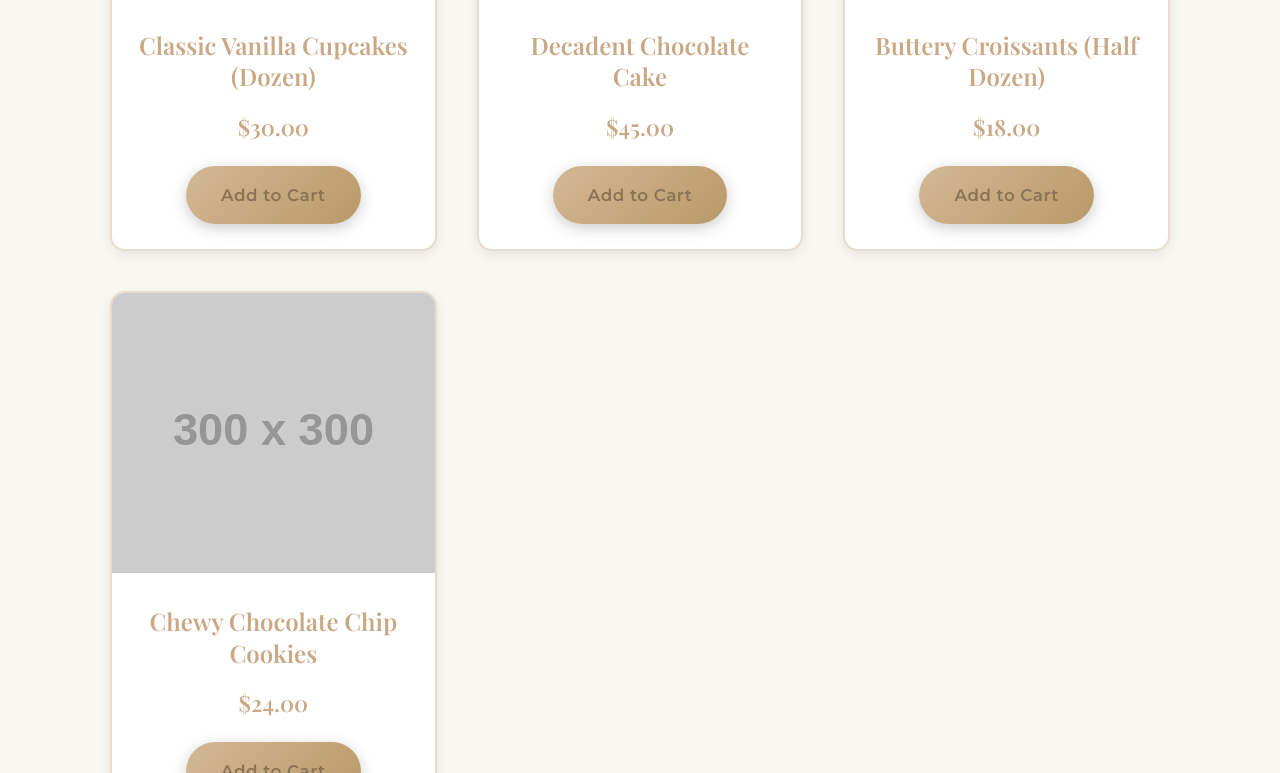
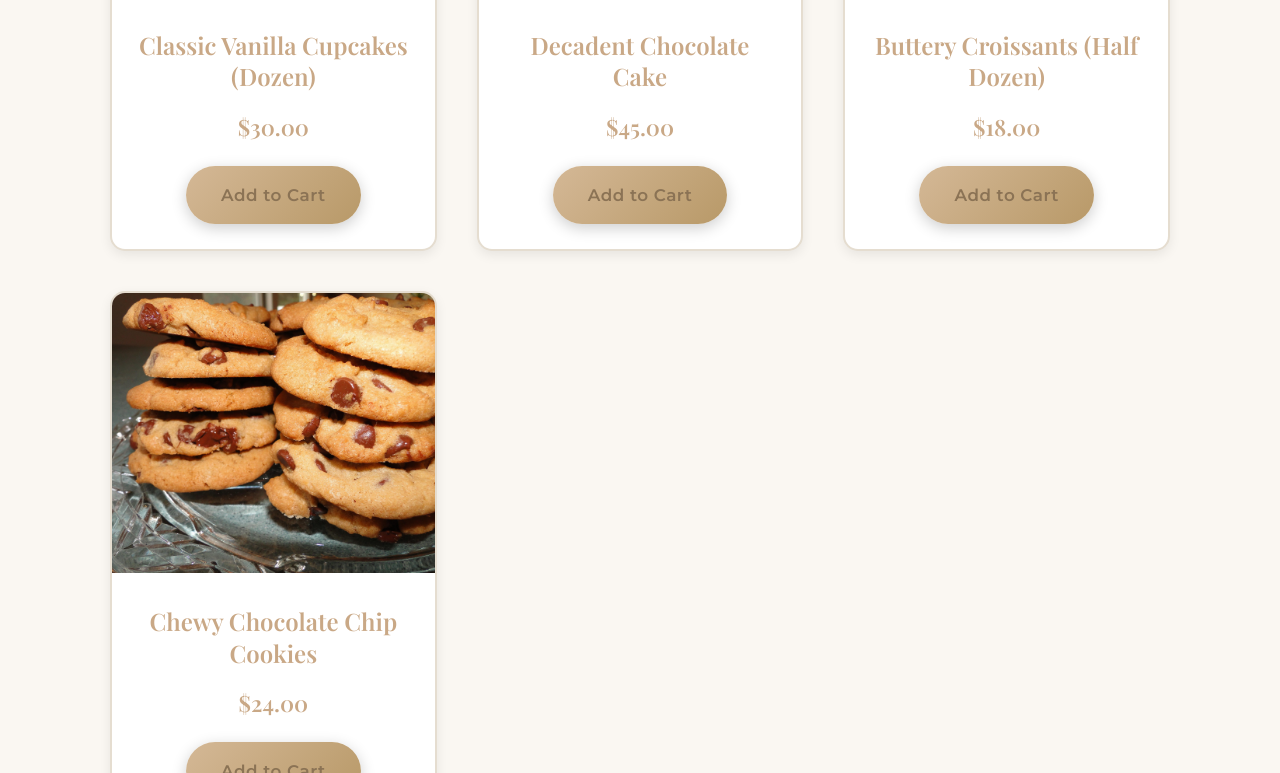
Before and after one commit to csengelhardt/beas-delicacies.com, a website: page html/shop.html in a window 1280 px wide. Shown: the part 595-1368 px from the top of the page. Drawn offline with nearby package versions, Linux system fonts and the light colour scheme; placeholder pictures from the web are drawn by us.

Commit message:
chocolate chip cookies

```diff
--- a/html/shop.html
+++ b/html/shop.html
@@ -59,7 +59,7 @@
       </div>
 
       <div class="product-card">
-        <img src="https://via.placeholder.com/300x300.png?text=Cookies" alt="Chocolate Chip Cookies">
+        <img src="chocolate_chip_cookies.jpg" alt="Chocolate Chip Cookies">
         <div class="product-card-content">
           <h3>Chewy Chocolate Chip Cookies</h3>
           <p class="product-price">$24.00</p>
```
